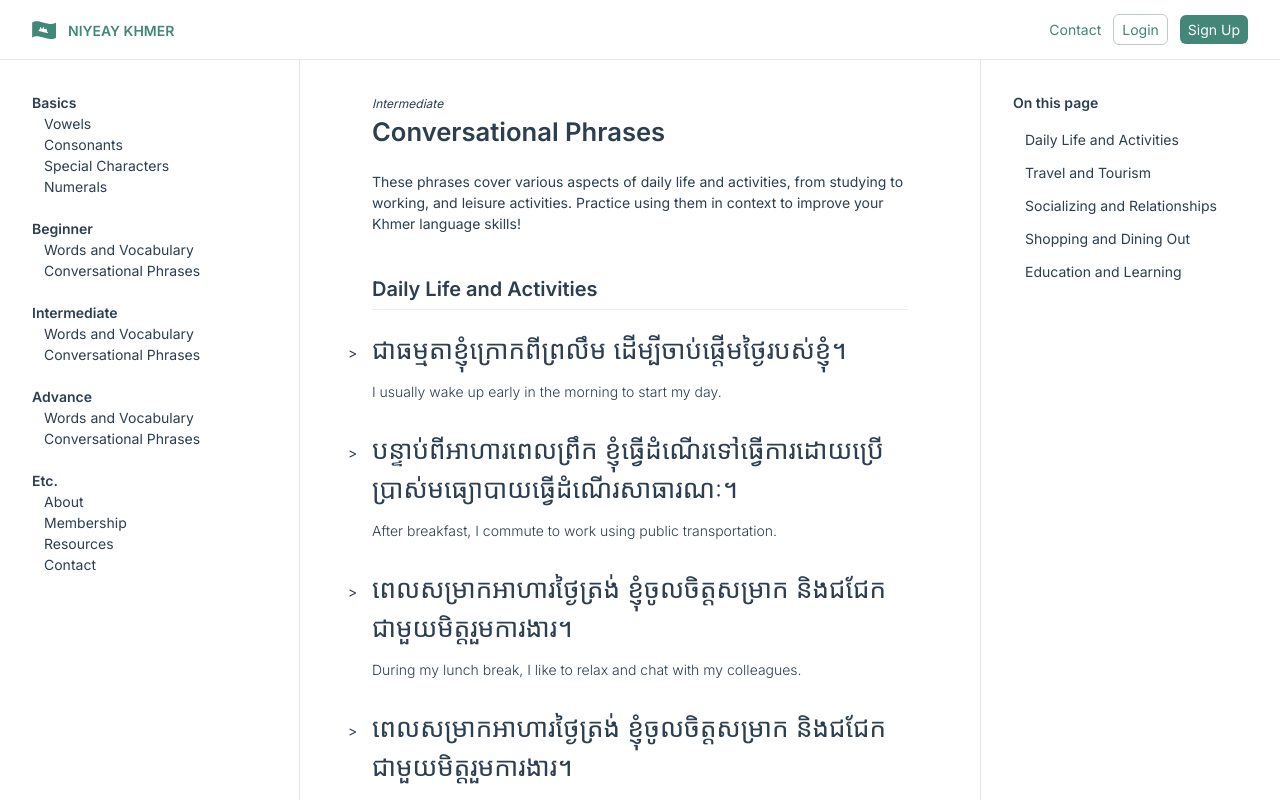
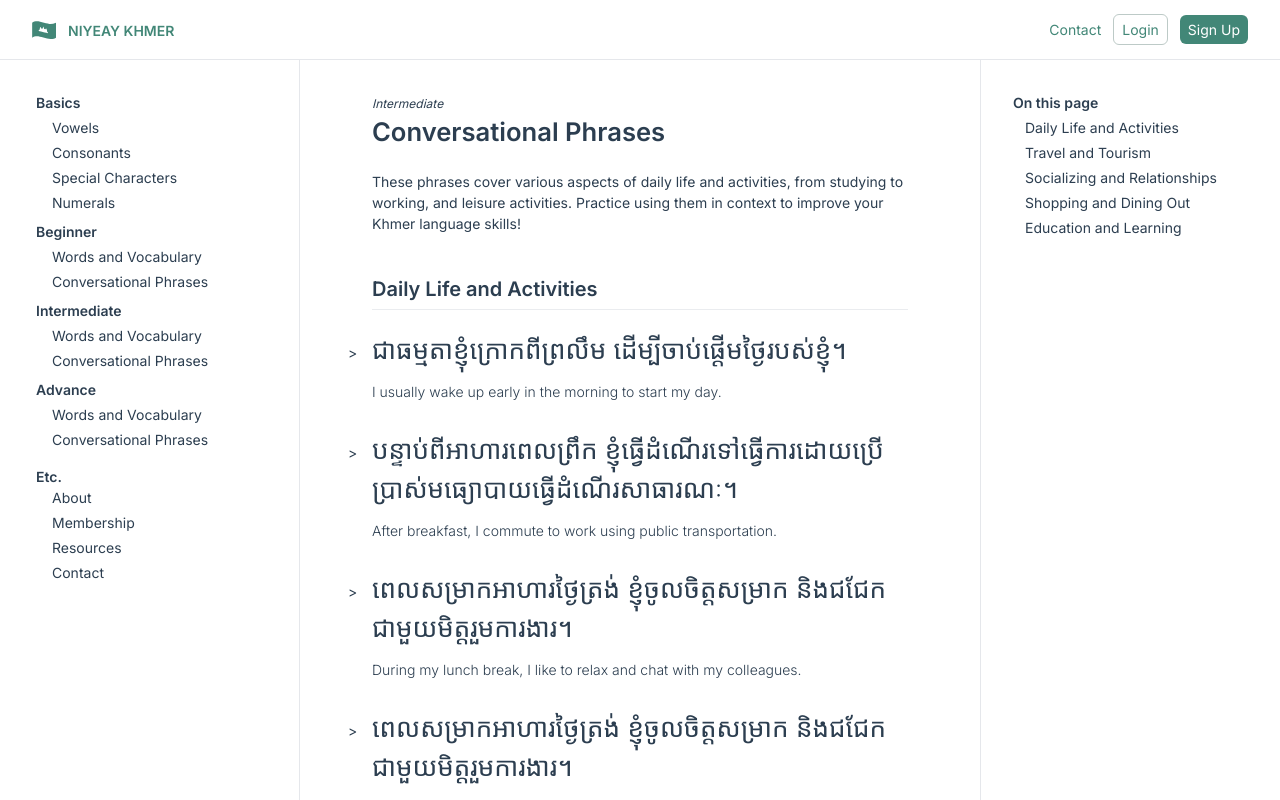
Before and after one commit to jpoechill/niyeaykhmer, a Next.js app: page / in a window 1280 px wide. Shown: the top 800 px of the page. Built offline with nearby package versions, Linux system fonts and the light colour scheme.

Commit message:
reset to tutorial

```diff
--- a/app/page.tsx
+++ b/app/page.tsx
@@ -31,57 +31,57 @@ export default function Home() {
 
       <div className="flex justify-between h-screen w-full lg:w-[calc(100%-300px)]">
 
-        <div className="top-[60px] fixed w-[300px] pl-11 p-8 h-full text-[#2c3e50] text-[14px] bottom-0 border-r-[1px] ">
+        <div className="top-[60px] fixed w-[300px] pl-9 p-8 h-full text-[#2c3e50] text-[14px] bottom-0 border-r-[1px] ">
 
 
 
           <div className="relative">
-            <div className="-left-3 font-semibold absolute">
+            <div className="-left-3 font-semibold mb-1">
               Basics
             </div>
           </div>
-          <br />
-          Vowels <br />
-          Consonants <br />
-          Special Characters <br />
-          Numerals<br /><br />
-
+          <div className="pl-4 flex flex-col gap-1">
+            <div className="hover:text-[#428777] cursor-pointer">Vowels</div>
+            <div className="hover:text-[#428777] cursor-pointer">Consonants</div>
+            <div className="hover:text-[#428777] cursor-pointer">Special Characters</div>
+            <div className="hover:text-[#428777] cursor-pointer">Numerals</div>
+          </div>
           <div className="relative">
-            <div className="-left-3 font-semibold absolute">
+            <div className="-left-3 font-semibold mt-2 mb-1">
               Beginner
             </div>
           </div>
-          <br />
-          Words and Vocabulary <br />
-          Conversational Phrases <br /><br />
-
+          <div className="pl-4 flex flex-col gap-1">
+            <div className="hover:text-[#428777] cursor-pointer">Words and Vocabulary</div>
+            <div className="hover:text-[#428777] cursor-pointer">Conversational Phrases</div>
+          </div>
           <div className="relative">
-            <div className="-left-3 font-semibold absolute">
+            <div className="-left-3 font-semibold mt-2 mb-1">
               Intermediate
             </div>
           </div>
-          <br />
-          Words and Vocabulary <br />
-          Conversational Phrases <br /><br />
+          <div className="pl-4 flex flex-col gap-1">
+            <div className="hover:text-[#428777] cursor-pointer">Words and Vocabulary</div>
+            <div className="hover:text-[#428777] cursor-pointer">Conversational Phrases</div>
+          </div>
           <div className="relative">
-            <div className="-left-3 font-semibold absolute">
+            <div className="-left-3 font-semibold mt-2 mb-1">
               Advance
             </div>
           </div>
-          <br />
-          Words and Vocabulary <br />
-          Conversational Phrases <br /><br />
-
-          <div className="relative">
-            <div className="-left-3 font-semibold absolute">
-              Etc.
-            </div>
+          <div className="pl-4 flex flex-col gap-1">
+            <div className="hover:text-[#428777] cursor-pointer">Words and Vocabulary</div>
+            <div className="hover:text-[#428777] cursor-pointer">Conversational Phrases</div>
           </div>
-          <br />
-          About<br />
-          Membership<br />
-          Resources <br />
-          Contact<br /><br />
+          <div className="font-semibold text-[14px] mt-4">
+            Etc.
+          </div>
+          <div className="pl-4 flex flex-col gap-1">
+            <div className="hover:text-[#428777] cursor-pointer">About</div>
+            <div className="hover:text-[#428777] cursor-pointer">Membership</div>
+            <div className="hover:text-[#428777] cursor-pointer">Resources</div>
+            <div className="hover:text-[#428777] cursor-pointer">Contact</div>
+          </div>
         </div>
         <div className="w-full pl-[300px] h-full top-[60px]">
           <div className="mt-[60px] h-full w-full p-8">
@@ -233,10 +233,10 @@ export default function Home() {
 
 
               <div className="top-[60px] hidden lg:block w-[300px] text-[#2c3e50] text-[14px] right-0 fixed p-8 z-1 left-flex h-full bottom-0 border-l-[1px] ">
-                <div className="font-semibold mb-4">
+                <div className="font-semibold mb-1">
                   On this page
                 </div>
-                <div className="pl-3 flex flex-col gap-3">
+                <div className="pl-3 flex flex-col gap-1">
                   <div className="hover:text-[#428777] cursor-pointer">Daily Life and Activities</div>
                   <div className="hover:text-[#428777] cursor-pointer">Travel and Tourism</div>
                   <div className="hover:text-[#428777] cursor-pointer">Socializing and Relationships</div>
```
Also changed, not shown: utils/supabase/client.ts (added, +9 -0 lines), utils/supabase/middleware.ts (added, +61 -0 lines), utils/supabase/server.ts (added, +38 -0 lines).
